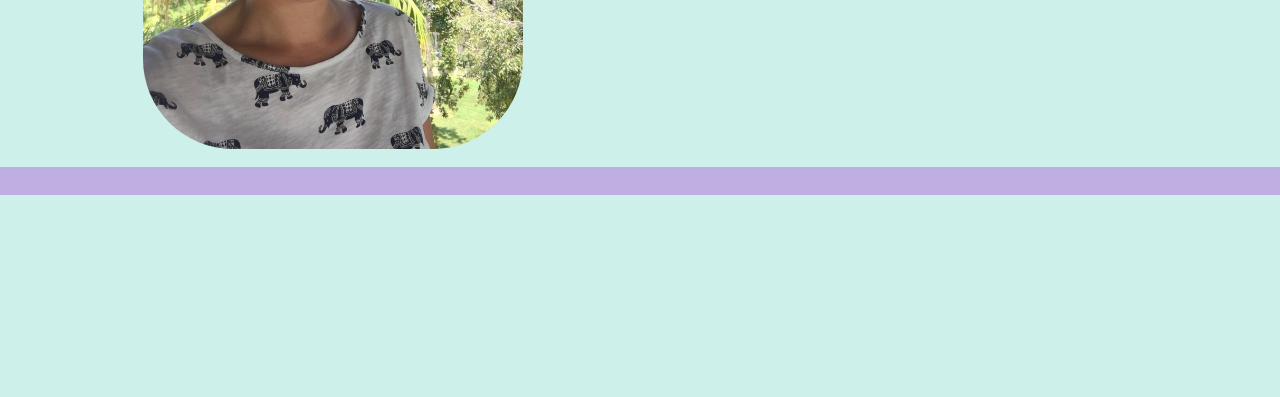
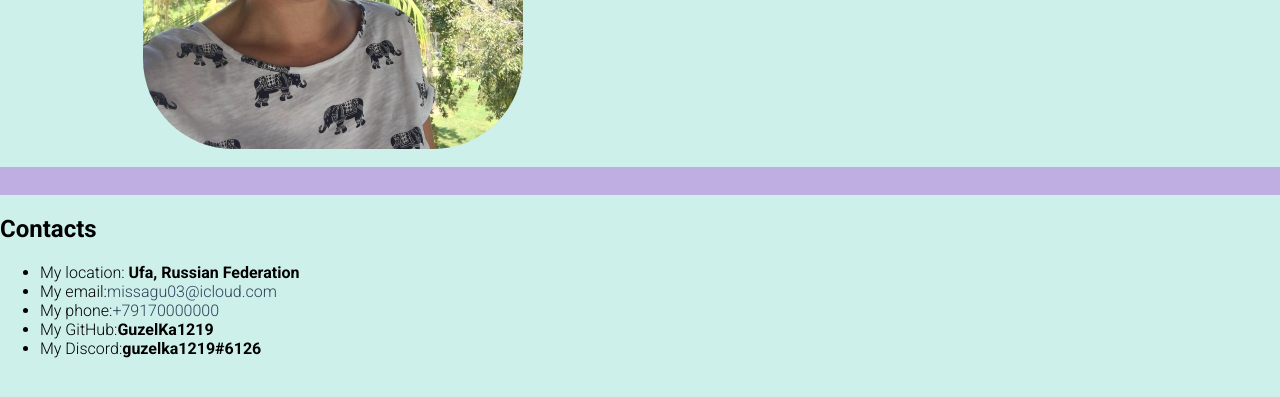
Before and after one commit to GuzelKa1219/rsschool-cv, a plain HTML site: page index.html in a window 1280 px wide. Shown: the part 351-748 px from the top of the page. Drawn offline with Linux system fonts and the light colour scheme.

Commit message:
feat: add social links

```diff
--- a/index.html
+++ b/index.html
@@ -35,6 +35,18 @@
             <h1>Rakhimkulova Guzel</h1>
         </div>
         <hr>
+        <div>
+            <h2>Contacts</h2>
+            <ul>
+                <li class="address">My location: <strong>Ufa, Russian Federation</strong> </li>
+                <li class="address">My email:<a href="mailto:missagu03@icloud.com" class="nav-link">missagu03@icloud.com</a></li>
+                <li class="address">My phone:<a number:+79170000000 href="tel:+79170000000" class="nav-link">+79170000000</a></li>
+                <li class="address">My GitHub:<strong>GuzelKa1219</strong> </li>
+                <li class="address">My Discord:<strong>guzelka1219#6126</strong> </li>
+            </ul>
+
+
+        </div>
     </main>
     <footer>
 
```
